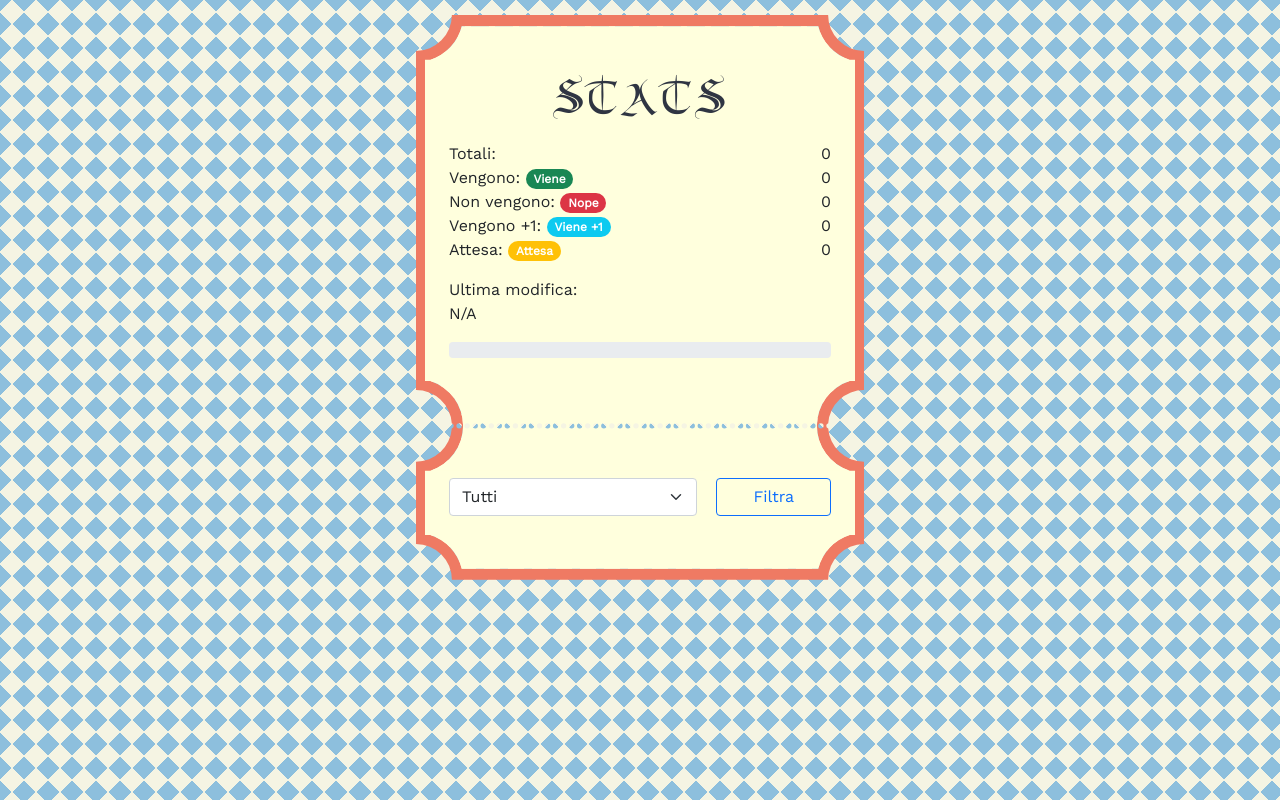
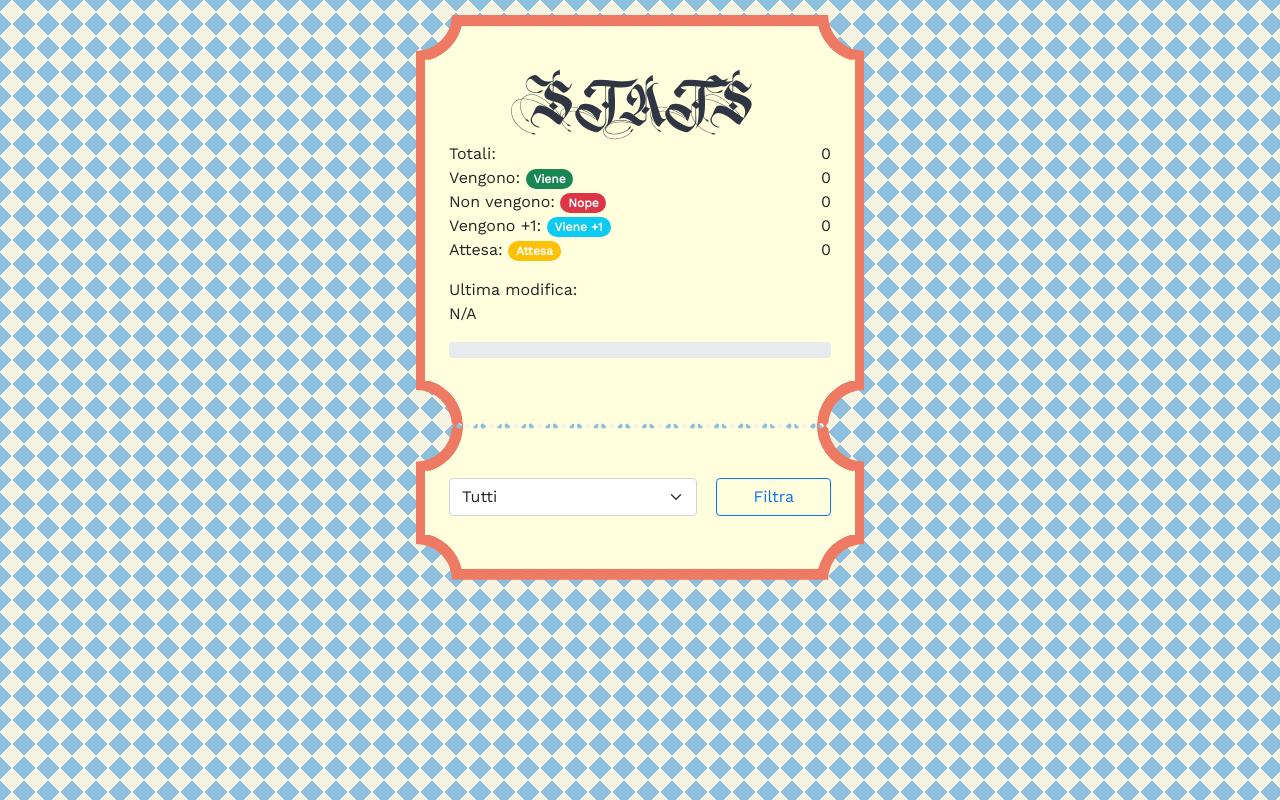
Before and after one commit to vittoriopippi/vpippi_website, a Django app: page /party/list/ in a window 1280 px wide. Run offline with Django 4.2, Linux system fonts and the light colour scheme; data that the repository does not hold is empty; some web fonts are replaced.

Commit message:
Update font-family in style.css

```diff
--- a/vpippi/party/static/party/style.css
+++ b/vpippi/party/static/party/style.css
@@ -9,8 +9,8 @@
 }
 
 @font-face {
-    font-family: "Bastarda";
-    src: url('Bastarda.ttf');
+    font-family: "Germanika";
+    src: url('Germanika.ttf');
 }
 
 .bg_pattern {
@@ -60,7 +60,7 @@
 }
 
 .circus {
-    font-family: 'Bastarda';
+    font-family: 'Germanika';
     text-align: center;
     font-size: 3.5rem;
     color: #2f3542;
@@ -183,7 +183,7 @@ body {
     font-size: 2.6rem;
     font-weight: 500;
     color: #2f3542;
-    font-family: 'Bastarda';
+    font-family: 'Germanika';
 }
 
 .checkbox {
```
